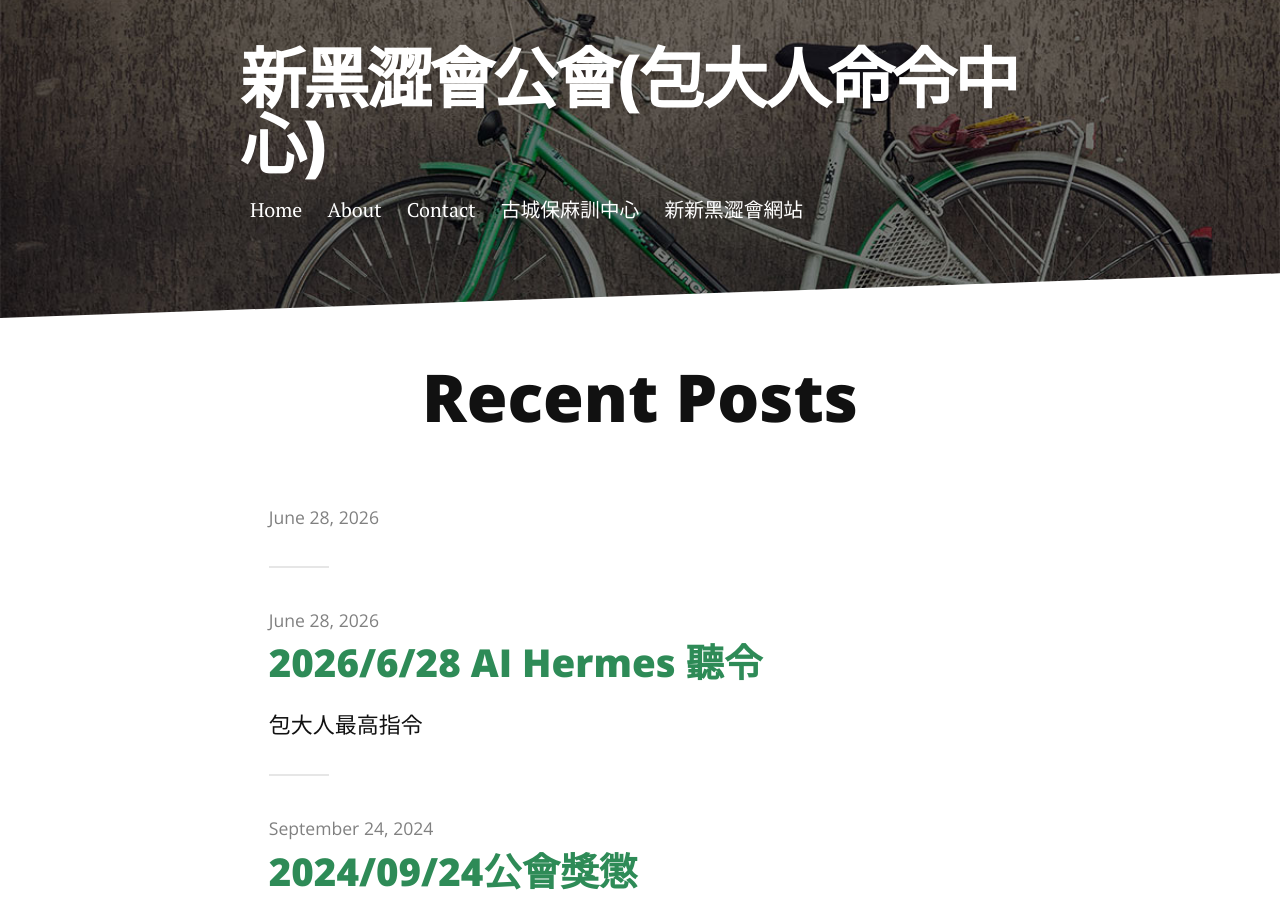
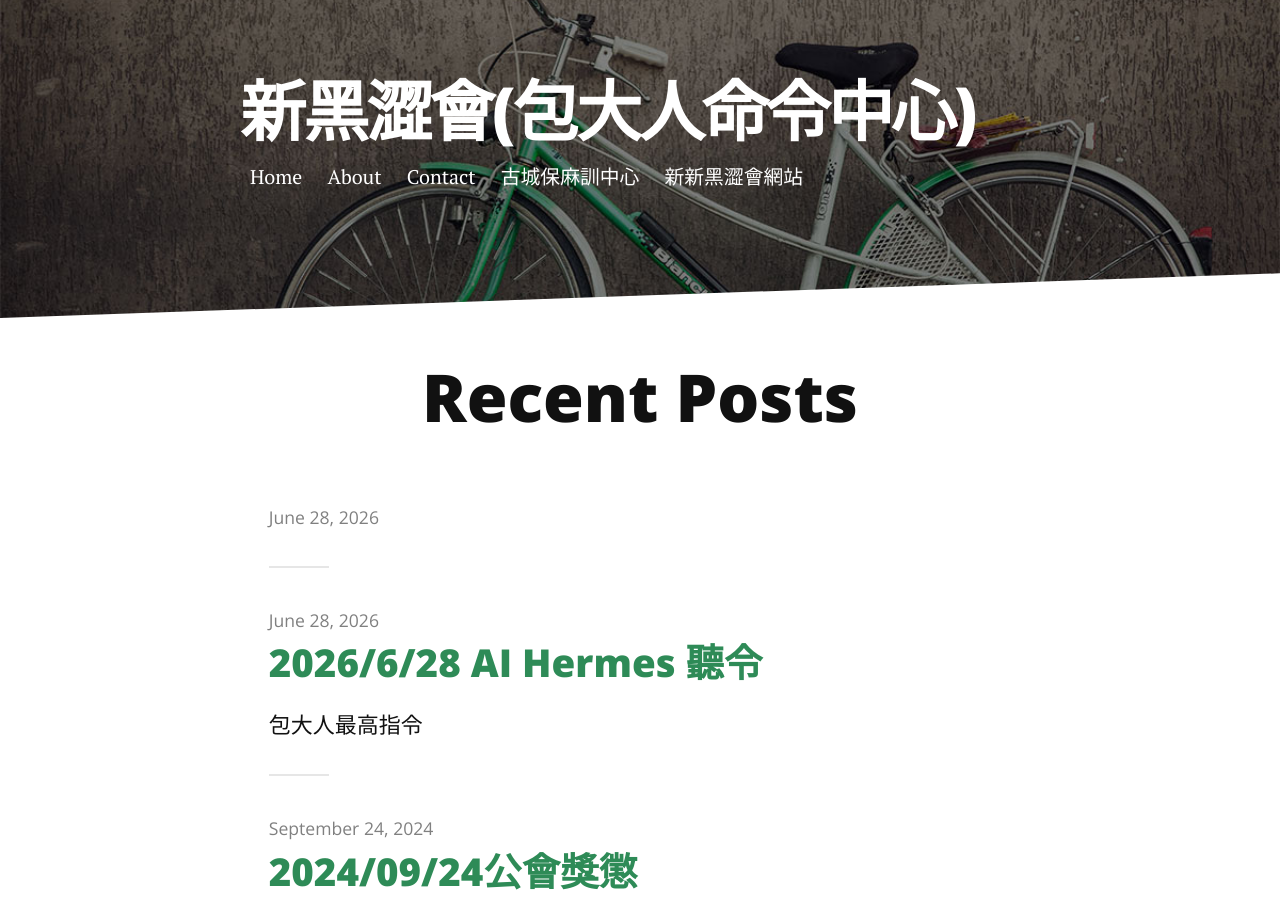
Before and after one commit to jetbomb2012/beloved, a Jekyll site: the page built from index.html, in a window 1280 px wide and 900 px high. Built offline with Jekyll 4.4.1, drawn with Linux system fonts in a browser that asks for light colours; nearby versions of some CDN libraries; the list of posts is cut into pages by our own code.

Commit message:
Update title in _config.yml

```diff
--- a/_config.yml
+++ b/_config.yml
@@ -1,4 +1,4 @@
-title: 新黑澀會公會(包大人命令中心)
+title: 新黑澀會(包大人命令中心)
 description: Long Form Jekyll theme built with SASS
 
 url: https://long-haul.netlify.app
```
